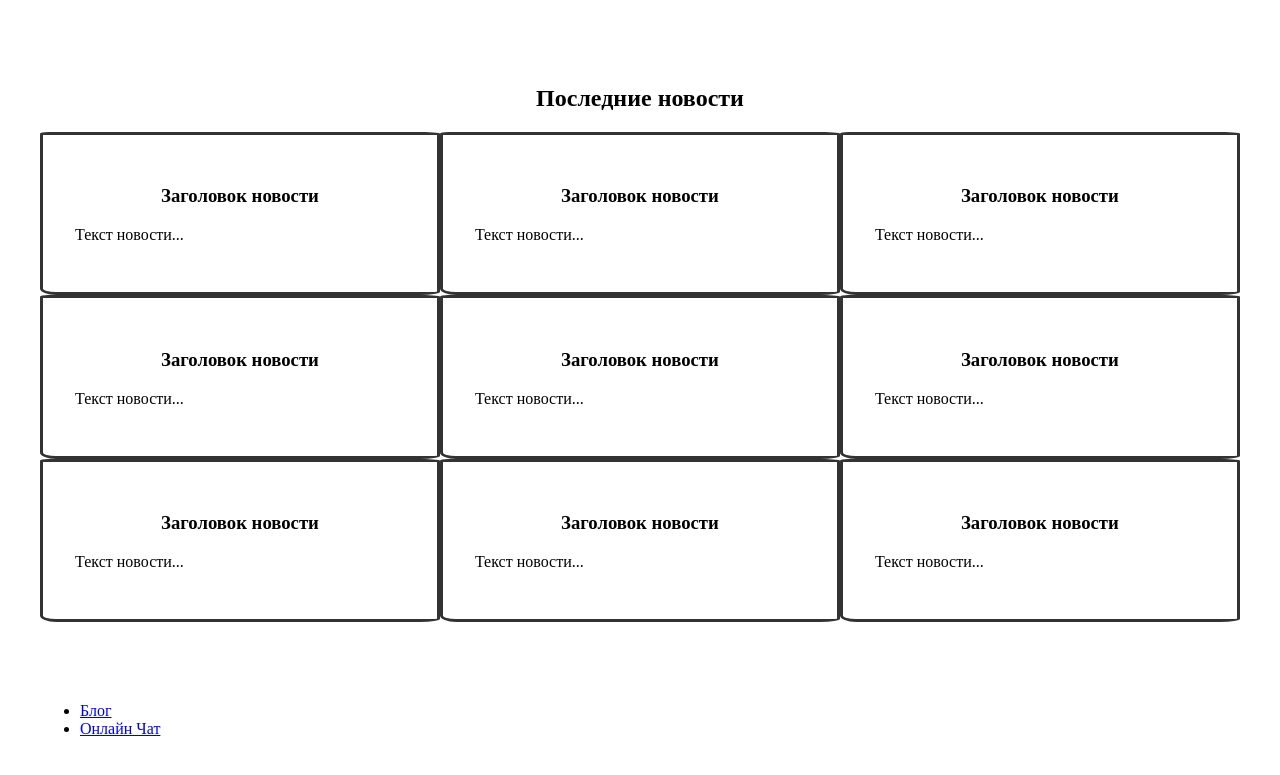
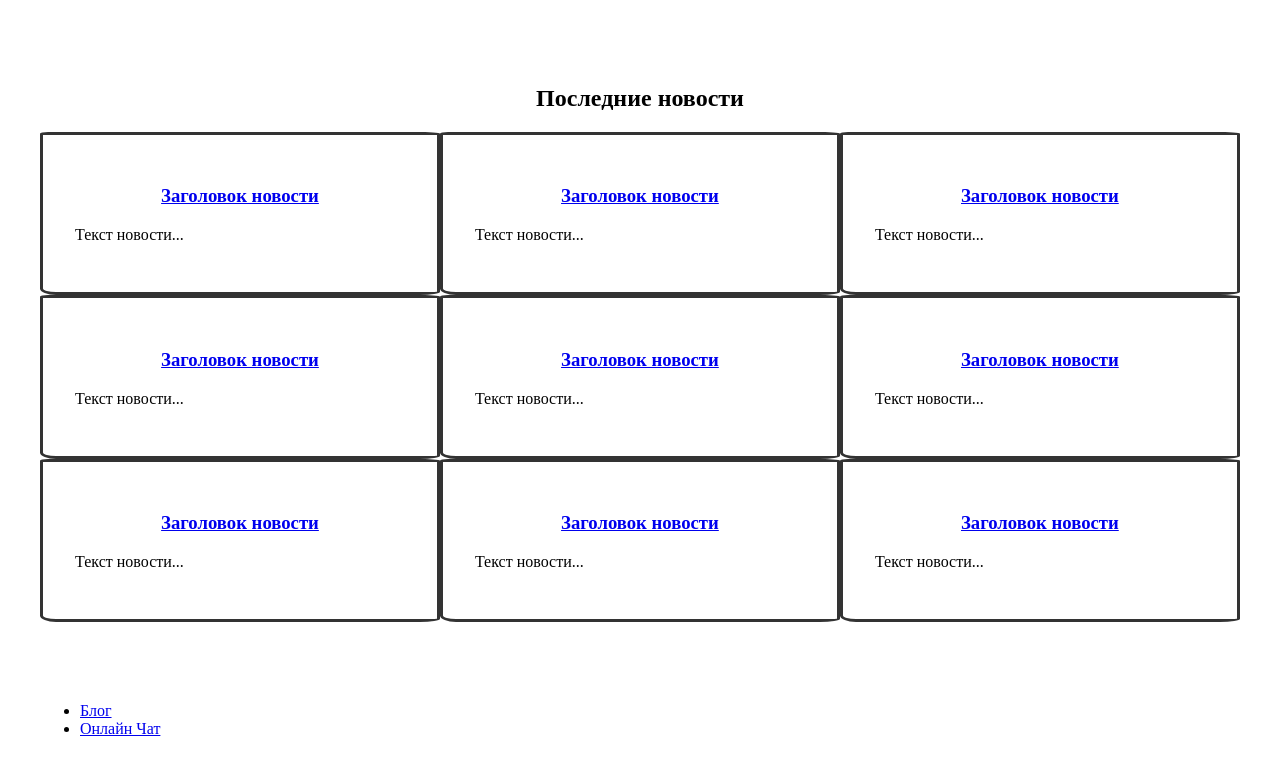
Before and after one commit to SergeyAkkuratov/OTUS_homework_lesson13, a website built with webpack: page src/index.html in a window 1280 px wide. Shown: the part 119-894 px from the top of the page. Built offline with nearby package versions, Linux system fonts and the light colour scheme.

Commit message:
Исправление замечаний

```diff
--- a/package.json
+++ b/package.json
@@ -30,6 +30,7 @@
     "eslint-plugin-import": "^2.29.1",
     "eslint-plugin-jest": "^27.9.0",
     "eslint-plugin-prettier": "^5.1.3",
+    "glob": "^10.3.12",
     "html-webpack-plugin": "^5.6.0",
     "husky": "^9.0.11",
     "jest": "^29.7.0",
--- a/src/index.html
+++ b/src/index.html
@@ -14,62 +14,62 @@
         <h2>Последние новости</h2>
         <div class="row">
           <div class="column">
-            <article onclick="location.href='./articles/article_1.html';">
-              <h3>Заголовок новости</h3>
+            <div class="article">
+              <h3><a href="./articles/article_1.html">Заголовок новости</a></h3>
               <p>Текст новости...</p>
-            </article>
+            </div>
           </div>
           <div class="column">
-            <article onclick="location.href='./articles/article_2.html';">
-              <h3>Заголовок новости</h3>
+            <div class="article">
+              <h3><a href="./articles/article_1.html">Заголовок новости</a></h3>
               <p>Текст новости...</p>
-            </article>
+            </div>
           </div>
           <div class="column">
-            <article onclick="location.href='./articles/article_3.html';">
-              <h3>Заголовок новости</h3>
+            <div class="article">
+              <h3><a href="./articles/article_1.html">Заголовок новости</a></h3>
               <p>Текст новости...</p>
-            </article>
+            </div>
           </div>
         </div>
         <div class="row">
           <div class="column">
-            <article onclick="location.href='./articles/article_1.html';">
-              <h3>Заголовок новости</h3>
+            <div class="article">
+              <h3><a href="./articles/article_1.html">Заголовок новости</a></h3>
               <p>Текст новости...</p>
-            </article>
+            </div>
           </div>
           <div class="column">
-            <article onclick="location.href='./articles/article_2.html';">
-              <h3>Заголовок новости</h3>
+            <div class="article">
+              <h3><a href="./articles/article_1.html">Заголовок новости</a></h3>
               <p>Текст новости...</p>
-            </article>
+            </div>
           </div>
           <div class="column">
-            <article onclick="location.href='./articles/article_3.html';">
-              <h3>Заголовок новости</h3>
+            <div class="article">
+              <h3><a href="./articles/article_1.html">Заголовок новости</a></h3>
               <p>Текст новости...</p>
-            </article>
+            </div>
           </div>
         </div>
         <div class="row">
           <div class="column">
-            <article onclick="location.href='./articles/article_1.html';">
-              <h3>Заголовок новости</h3>
+            <div class="article">
+              <h3><a href="./articles/article_1.html">Заголовок новости</a></h3>
               <p>Текст новости...</p>
-            </article>
+            </div>
           </div>
           <div class="column">
-            <article onclick="location.href='./articles/article_2.html';">
-              <h3>Заголовок новости</h3>
+            <div class="article">
+              <h3><a href="./articles/article_1.html">Заголовок новости</a></h3>
               <p>Текст новости...</p>
-            </article>
+            </div>
           </div>
           <div class="column">
-            <article onclick="location.href='./articles/article_3.html';">
-              <h3>Заголовок новости</h3>
+            <div class="article">
+              <h3><a href="./articles/article_1.html">Заголовок новости</a></h3>
               <p>Текст новости...</p>
-            </article>
+            </div>
           </div>
         </div>
       </section>
--- a/src/style.css
+++ b/src/style.css
@@ -4,7 +4,7 @@
   padding: 2rem 2rem;
 }
 
-article {
+.article {
   overflow: auto;
   margin: 0 auto;
   padding: 2rem 2rem;
--- a/webpack.config.js
+++ b/webpack.config.js
@@ -1,12 +1,12 @@
 const path = require("path");
 const HtmlWebpackPlugin = require("html-webpack-plugin");
-const fs = require("fs");
+const { globSync } = require('glob')
 
-const articles = fs.readdirSync("./src/articles").map(
-  (name) =>
+const htmlTemplates = globSync("./src/**/*.html").map(
+  (htmlPath) =>
     new HtmlWebpackPlugin({
-      template: `./src/articles/${name}`,
-      filename: `articles/${name}`,
+      template: `${htmlPath}`,
+      filename: `${htmlPath.replace("src\\", "")}`,
     }),
 );
 
@@ -18,16 +18,7 @@ module.exports = {
     path: path.resolve(__dirname, "dist"),
     clean: true,
   },
-  plugins: [
-    new HtmlWebpackPlugin({
-      template: "./src/index.html",
-      filename: "./index.html",
-    }),
-    new HtmlWebpackPlugin({
-      template: "./src/chat.html",
-      filename: "./chat.html",
-    }),
-  ].concat(articles),
+  plugins: [...htmlTemplates],
   module: {
     rules: [
       {
```
Also changed, not shown: src/articles/article_1.html (+2 -2 lines), src/articles/article_2.html (+2 -2 lines), src/articles/article_3.html (+2 -2 lines), src/chat.html (+0 -1 lines), 1 other file.
